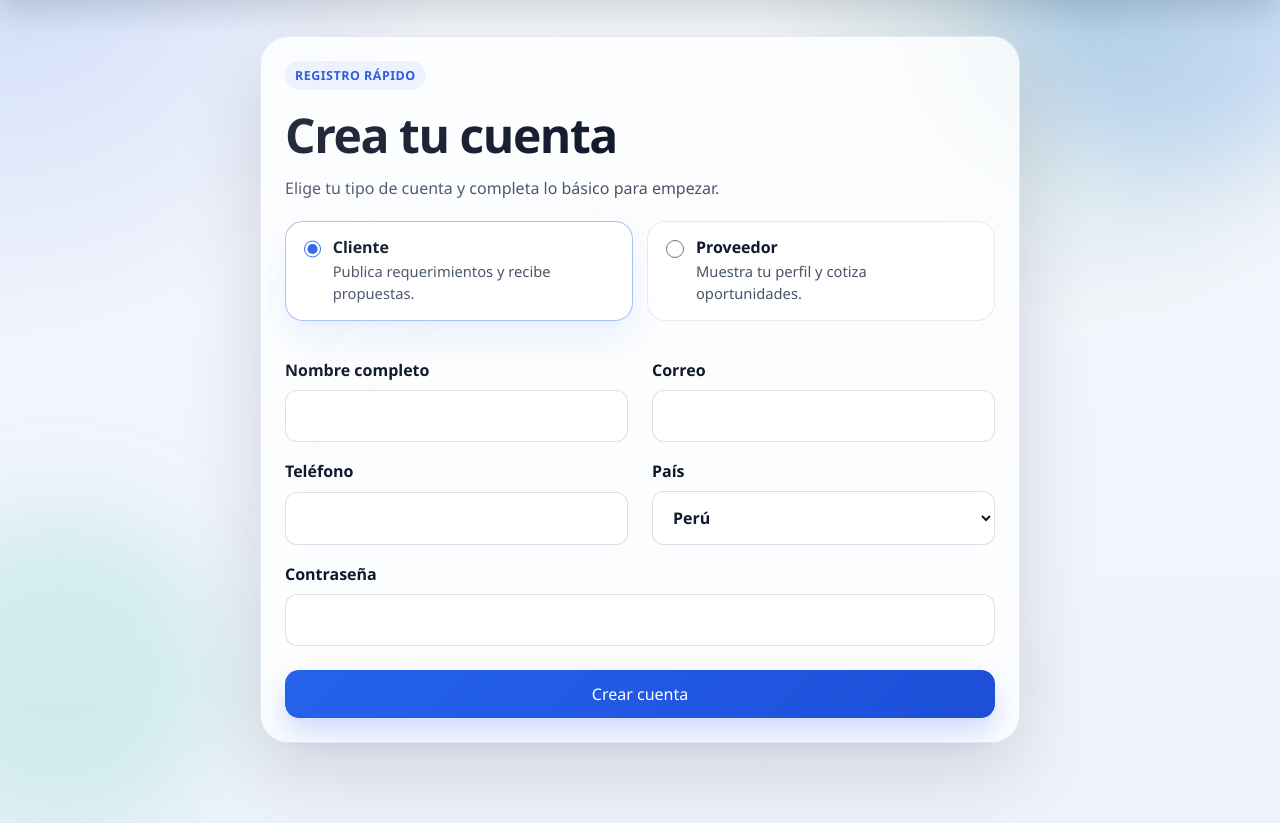
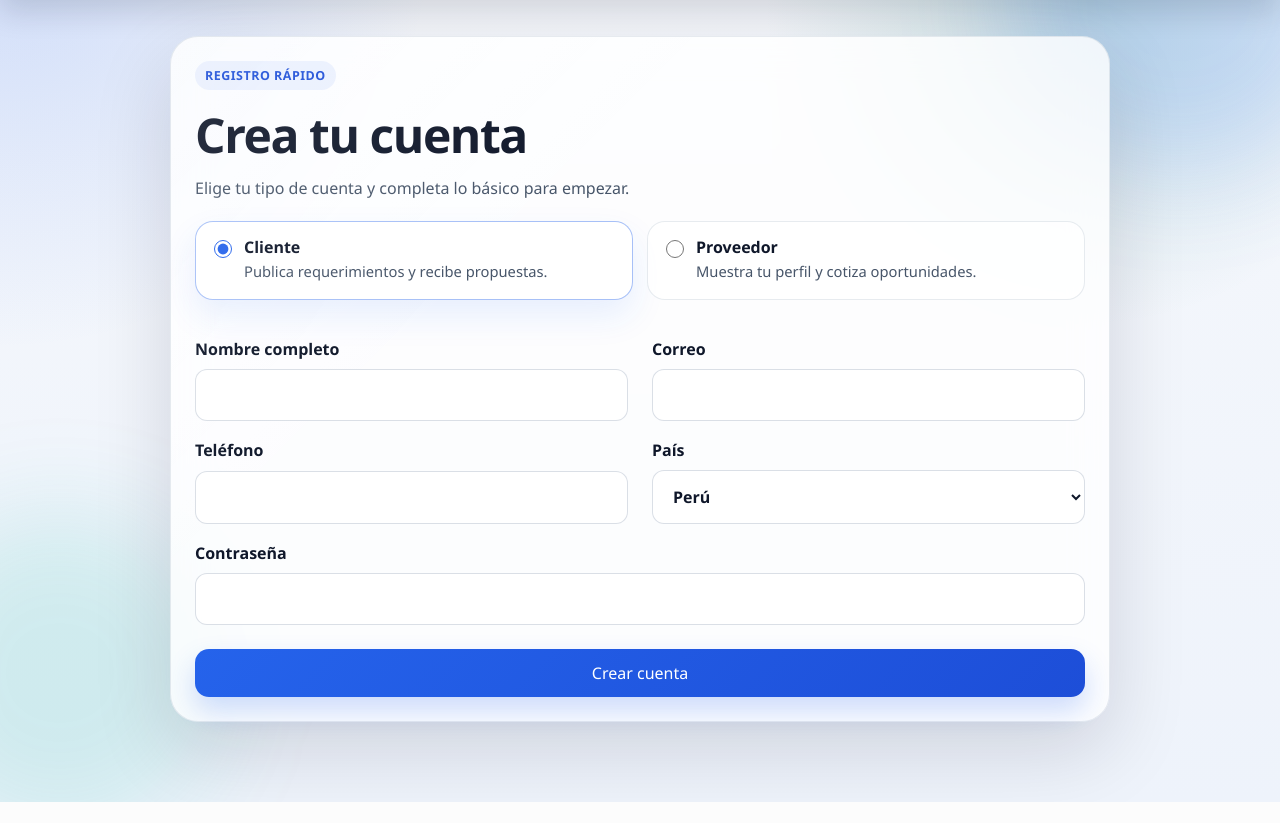
Before and after one commit to jeanpx/fixpe, a PHP site: page /app/register.php?role=client in a window 1280 px wide. Shown: the part 87-910 px from the top of the page. After the commit the page ends 889 px from the top, so only its background shows below. Run offline with PHP 8.4, Linux system fonts and the light colour scheme.

Commit message:
Mejorar interfaz cliente

```diff
--- a/app/styles.css
+++ b/app/styles.css
@@ -498,16 +498,12 @@ tbody tr:hover {
 }
 
 .auth-card {
-  max-width: 760px;
+  max-width: 940px;
   margin: 0 auto;
 }
 
 .auth-card-register {
   padding: 24px;
-}
-
-.request-form-card {
-  max-width: 940px;
 }
 
 .auth-intro {
```
